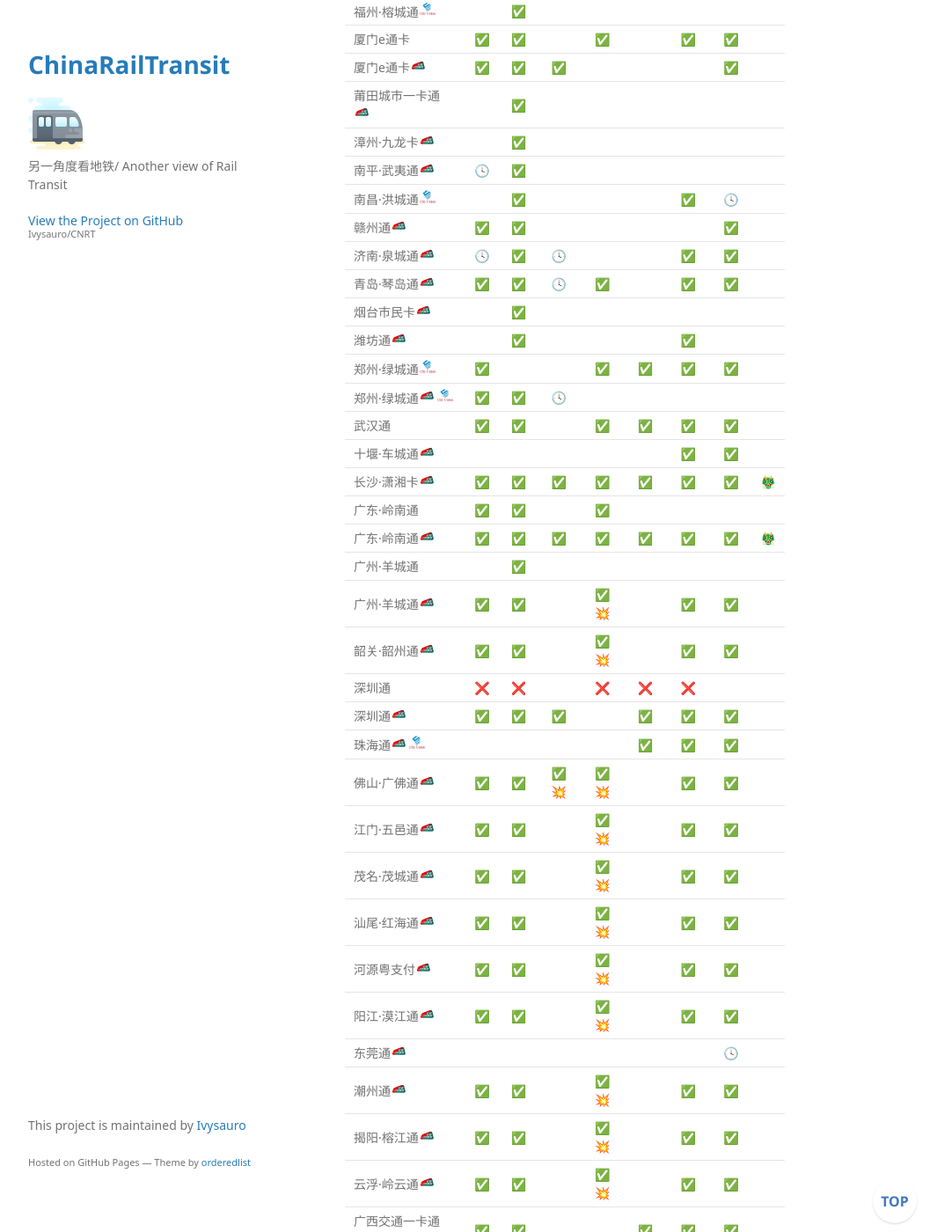
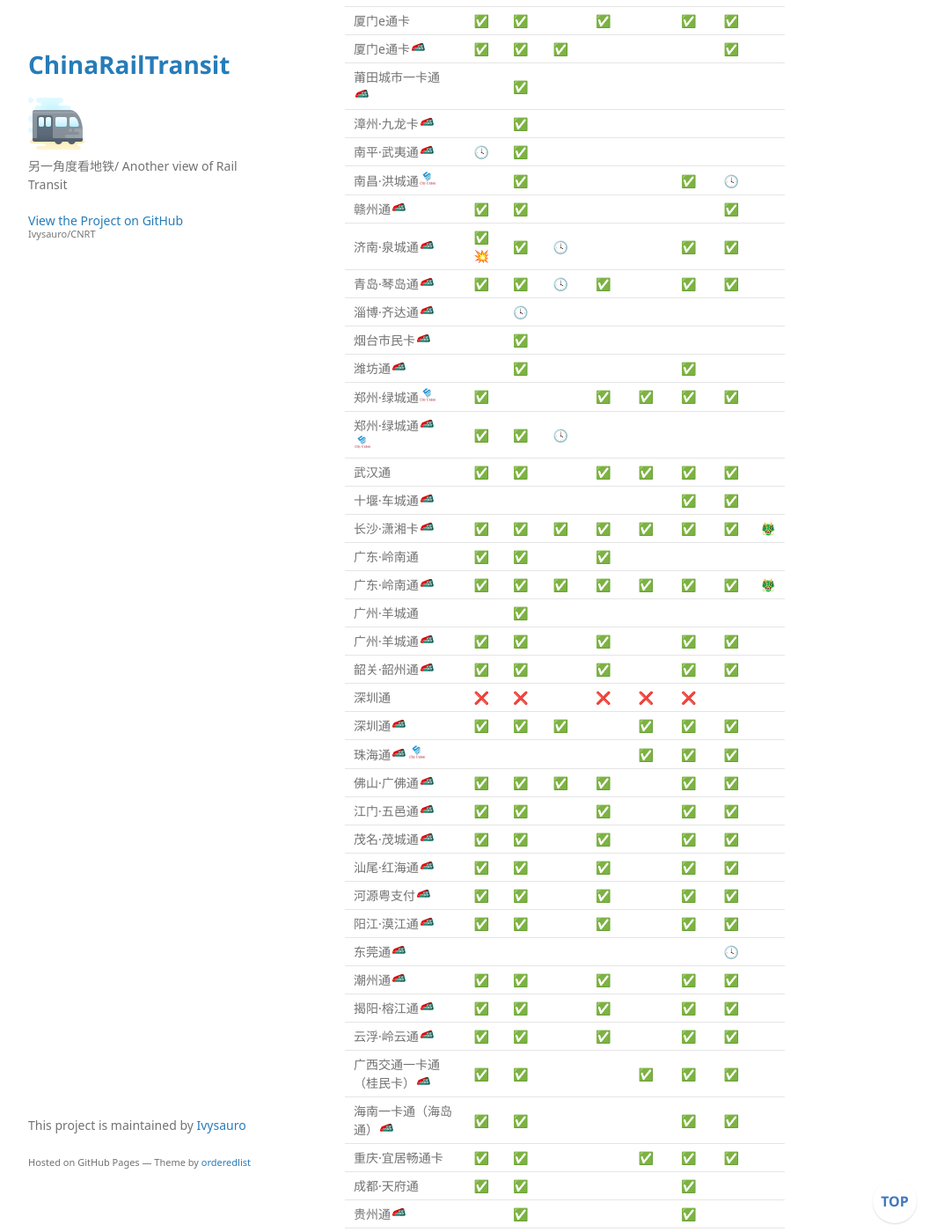
Before and after one commit to Ivysauro/CNRT, a Jekyll site: the page built from data/NFC.md, in a window 1280 px wide and 1400 px high, scrolled down 2976 px. Shown: the whole window at 88% size, without its empty margins (178-1251 px from the left). Built offline with Jekyll 4.4.1, drawn with Linux system fonts in a browser that asks for light colours; some web fonts are replaced; our own code applies the rules of GitHub Pages for plain Markdown files; a script that is not in the unit is left out.

Commit message:
🍊不定期更新数据

```diff
--- a/data/NFC.md
+++ b/data/NFC.md
@@ -45,7 +45,7 @@
 | 邯郸市民卡（邯郸通）<img src="https://raw.githubusercontent.com/Ivysauro/CNRT/master/images/T-Union.png" width="20" hegiht="20"> |  | ✅ |  |  |  |  |  |  |
 | 包头·鹿城通<img src="https://raw.githubusercontent.com/Ivysauro/CNRT/master/images/T-Union.png" width="20" hegiht="20"> |  | ✅ |  |  |  |  | ✅ |  |
 | 沈阳·盛京通<img src="https://raw.githubusercontent.com/Ivysauro/CNRT/master/images/T-Union.png" width="20" hegiht="20"> | ✅ | ✅ |  | ✅ |  | ✅ | ✅ |  |
-| 大连明珠卡<img src="https://raw.githubusercontent.com/Ivysauro/CNRT/master/images/T-Union.png" width="20" hegiht="20"> | ✅ | ✅ | ✅💥 | ✅ |  | ✅ | ✅ |  |
+| 大连明珠卡<img src="https://raw.githubusercontent.com/Ivysauro/CNRT/master/images/T-Union.png" width="20" hegiht="20"> | ✅ | ✅ | ✅ | ✅ |  | ✅ | ✅ |  |
 | 吉林通<img src="https://raw.githubusercontent.com/Ivysauro/CNRT/master/images/T-Union.png" width="20" hegiht="20"> | ✅ | ✅ |  | ✅ |  | ✅ | ✅ |  |
 | 哈尔滨城市通<img src="https://raw.githubusercontent.com/Ivysauro/CNRT/master/images/T-Union.png" width="20" hegiht="20"> | ✅ | ✅ |  | ✅ |  | ✅ | ✅ |  |
 | 上海公共交通卡<img src="https://raw.githubusercontent.com/Ivysauro/CNRT/master/images/City Union.png" width="20" hegiht="20"> | ✅ | ✅ | ✅ | ✅ |  | ✅ | ✅ |  |
@@ -70,7 +70,7 @@
 | 宁波·甬城通<img src="https://raw.githubusercontent.com/Ivysauro/CNRT/master/images/City Union.png" width="20" hegiht="20"> | ✅ | ✅ | 🕓 |  |  | ✅ | ✅ |  |
 | 绍兴一卡通<img src="https://raw.githubusercontent.com/Ivysauro/CNRT/master/images/T-Union.png" width="20" hegiht="20"> | ✅ |  |  |  |  | ✅ | ✅ |  |
 | 金华市民卡（八婺通）<img src="https://raw.githubusercontent.com/Ivysauro/CNRT/master/images/City Union.png" width="20" hegiht="20"> |  | ✅ |  |  |  | ✅ |  |  |
-| 台州公共交通卡<img src="https://raw.githubusercontent.com/Ivysauro/CNRT/master/images/T-Union.png" width="20" hegiht="20"><img src="https://raw.githubusercontent.com/Ivysauro/CNRT/master/images/City Union.png" width="20" hegiht="20"> | ✅ |  |  | ✅ |  | ✅ | ✅ |  |
+| 台州公共交通卡<img src="https://raw.githubusercontent.com/Ivysauro/CNRT/master/images/T-Union.png" width="20" hegiht="20"><img src="https://raw.githubusercontent.com/Ivysauro/CNRT/master/images/City Union.png" width="20" hegiht="20"> | ✅ | 🕓 |  | ✅ |  | ✅ | ✅ |  |
 | 合肥通 | ✅ | ✅ |  | ✅ | ✅ | ✅ | ✅ |  |
 | 合肥通<img src="https://raw.githubusercontent.com/Ivysauro/CNRT/master/images/T-Union.png" width="20" hegiht="20"> | ✅ | ✅ | 🕓 |  |  |  | ✅ |  |
 | 福州·榕城通<img src="https://raw.githubusercontent.com/Ivysauro/CNRT/master/images/City Union.png" width="20" hegiht="20"> |  | ✅ |  |  |  |  |  |  |
@@ -81,8 +81,9 @@
 | 南平·武夷通<img src="https://raw.githubusercontent.com/Ivysauro/CNRT/master/images/T-Union.png" width="20" hegiht="20"> | 🕓 | ✅ |  |  |  |  |  |  |
 | 南昌·洪城通<img src="https://raw.githubusercontent.com/Ivysauro/CNRT/master/images/City Union.png" width="20" hegiht="20"> |  | ✅ |  |  |  | ✅ | 🕓 |  |
 | 赣州通<img src="https://raw.githubusercontent.com/Ivysauro/CNRT/master/images/T-Union.png" width="20" hegiht="20"> | ✅ | ✅ |  |  |  |  | ✅ |  |
-| 济南·泉城通<img src="https://raw.githubusercontent.com/Ivysauro/CNRT/master/images/T-Union.png" width="20" hegiht="20"> | 🕓 | ✅ | 🕓 | | | ✅ | ✅ |
+| 济南·泉城通<img src="https://raw.githubusercontent.com/Ivysauro/CNRT/master/images/T-Union.png" width="20" hegiht="20"> | ✅💥 | ✅ | 🕓 | | | ✅ | ✅ |
 | 青岛·琴岛通<img src="https://raw.githubusercontent.com/Ivysauro/CNRT/master/images/T-Union.png" width="20" hegiht="20"> | ✅ | ✅ | 🕓 | ✅ |  | ✅ | ✅ |  |
+| 淄博·齐达通<img src="https://raw.githubusercontent.com/Ivysauro/CNRT/master/images/T-Union.png" width="20" hegiht="20"> | | 🕓 |
 | 烟台市民卡<img src="https://raw.githubusercontent.com/Ivysauro/CNRT/master/images/T-Union.png" width="20" hegiht="20"> |  | ✅ |  |  |  |  |  |  |
 | 潍坊通<img src="https://raw.githubusercontent.com/Ivysauro/CNRT/master/images/T-Union.png" width="20" hegiht="20"> |  | ✅ |  |  |  | ✅ |  |  |
 | 郑州·绿城通<img src="https://raw.githubusercontent.com/Ivysauro/CNRT/master/images/City Union.png" width="20" hegiht="20"> | ✅ |  |  | ✅ | ✅ | ✅ | ✅ |  |
@@ -93,21 +94,21 @@
 | 广东·岭南通 | ✅ | ✅ |  | ✅ |  |  |  |  |
 | 广东·岭南通<img src="https://raw.githubusercontent.com/Ivysauro/CNRT/master/images/T-Union.png" width="20" hegiht="20"> | ✅ | ✅ | ✅ | ✅ | ✅ | ✅ | ✅ | 🐲 |
 | 广州·羊城通 | | ✅ |
-| 广州·羊城通<img src="https://raw.githubusercontent.com/Ivysauro/CNRT/master/images/T-Union.png" width="20" hegiht="20"> | ✅ | ✅ |  | ✅💥 |  | ✅ | ✅ |  |
-| 韶关·韶州通<img src="https://raw.githubusercontent.com/Ivysauro/CNRT/master/images/T-Union.png" width="20" hegiht="20"> | ✅ | ✅ |  | ✅💥 |  | ✅ | ✅ |  |
+| 广州·羊城通<img src="https://raw.githubusercontent.com/Ivysauro/CNRT/master/images/T-Union.png" width="20" hegiht="20"> | ✅ | ✅ |  | ✅ |  | ✅ | ✅ |  |
+| 韶关·韶州通<img src="https://raw.githubusercontent.com/Ivysauro/CNRT/master/images/T-Union.png" width="20" hegiht="20"> | ✅ | ✅ |  | ✅ |  | ✅ | ✅ |  |
 | 深圳通 | ❌ | ❌ |  | ❌ | ❌ | ❌ |  |  |
 | 深圳通<img src="https://raw.githubusercontent.com/Ivysauro/CNRT/master/images/T-Union.png" width="20" hegiht="20"> | ✅ | ✅ | ✅ |  | ✅ | ✅ | ✅ |  |
 | 珠海通<img src="https://raw.githubusercontent.com/Ivysauro/CNRT/master/images/T-Union.png" width="20" hegiht="20"><img src="https://raw.githubusercontent.com/Ivysauro/CNRT/master/images/City Union.png" width="20" hegiht="20"> |  |  |  |  | ✅ | ✅ | ✅ |  |
-| 佛山·广佛通<img src="https://raw.githubusercontent.com/Ivysauro/CNRT/master/images/T-Union.png" width="20" hegiht="20"> | ✅ | ✅ | ✅💥 | ✅💥 |  | ✅ | ✅ |  |
-| 江门·五邑通<img src="https://raw.githubusercontent.com/Ivysauro/CNRT/master/images/T-Union.png" width="20" hegiht="20"> | ✅ | ✅ |  | ✅💥 |  | ✅ | ✅ |  |
-| 茂名·茂城通<img src="https://raw.githubusercontent.com/Ivysauro/CNRT/master/images/T-Union.png" width="20" hegiht="20"> | ✅ | ✅ |  | ✅💥 |  | ✅ | ✅ |  |
-| 汕尾·红海通<img src="https://raw.githubusercontent.com/Ivysauro/CNRT/master/images/T-Union.png" width="20" hegiht="20"> | ✅ | ✅ |  | ✅💥 |  | ✅ | ✅ |  |
-| 河源粤支付<img src="https://raw.githubusercontent.com/Ivysauro/CNRT/master/images/T-Union.png" width="20" hegiht="20"> | ✅ | ✅ |  | ✅💥 |  | ✅ | ✅ |  |
-| 阳江·漠江通<img src="https://raw.githubusercontent.com/Ivysauro/CNRT/master/images/T-Union.png" width="20" hegiht="20"> | ✅ | ✅ |  | ✅💥 |  | ✅ | ✅ |  |
+| 佛山·广佛通<img src="https://raw.githubusercontent.com/Ivysauro/CNRT/master/images/T-Union.png" width="20" hegiht="20"> | ✅ | ✅ | ✅ | ✅ |  | ✅ | ✅ |  |
+| 江门·五邑通<img src="https://raw.githubusercontent.com/Ivysauro/CNRT/master/images/T-Union.png" width="20" hegiht="20"> | ✅ | ✅ |  | ✅ |  | ✅ | ✅ |  |
+| 茂名·茂城通<img src="https://raw.githubusercontent.com/Ivysauro/CNRT/master/images/T-Union.png" width="20" hegiht="20"> | ✅ | ✅ |  | ✅ |  | ✅ | ✅ |  |
+| 汕尾·红海通<img src="https://raw.githubusercontent.com/Ivysauro/CNRT/master/images/T-Union.png" width="20" hegiht="20"> | ✅ | ✅ |  | ✅ |  | ✅ | ✅ |  |
+| 河源粤支付<img src="https://raw.githubusercontent.com/Ivysauro/CNRT/master/images/T-Union.png" width="20" hegiht="20"> | ✅ | ✅ |  | ✅ |  | ✅ | ✅ |  |
+| 阳江·漠江通<img src="https://raw.githubusercontent.com/Ivysauro/CNRT/master/images/T-Union.png" width="20" hegiht="20"> | ✅ | ✅ |  | ✅ |  | ✅ | ✅ |  |
 | 东莞通<img src="https://raw.githubusercontent.com/Ivysauro/CNRT/master/images/T-Union.png" width="20" hegiht="20"> | | | | | | | 🕓 |
-| 潮州通<img src="https://raw.githubusercontent.com/Ivysauro/CNRT/master/images/T-Union.png" width="20" hegiht="20"> | ✅ | ✅ |  | ✅💥 |  | ✅ | ✅ |  |
-| 揭阳·榕江通<img src="https://raw.githubusercontent.com/Ivysauro/CNRT/master/images/T-Union.png" width="20" hegiht="20"> | ✅ | ✅ |  | ✅💥 |  | ✅ | ✅ |  |
-| 云浮·岭云通<img src="https://raw.githubusercontent.com/Ivysauro/CNRT/master/images/T-Union.png" width="20" hegiht="20"> | ✅ | ✅ |  | ✅💥 |  | ✅ | ✅ |  |
+| 潮州通<img src="https://raw.githubusercontent.com/Ivysauro/CNRT/master/images/T-Union.png" width="20" hegiht="20"> | ✅ | ✅ |  | ✅ |  | ✅ | ✅ |  |
+| 揭阳·榕江通<img src="https://raw.githubusercontent.com/Ivysauro/CNRT/master/images/T-Union.png" width="20" hegiht="20"> | ✅ | ✅ |  | ✅ |  | ✅ | ✅ |  |
+| 云浮·岭云通<img src="https://raw.githubusercontent.com/Ivysauro/CNRT/master/images/T-Union.png" width="20" hegiht="20"> | ✅ | ✅ |  | ✅ |  | ✅ | ✅ |  |
 | 广西交通一卡通（桂民卡）<img src="https://raw.githubusercontent.com/Ivysauro/CNRT/master/images/T-Union.png" width="20" hegiht="20"> | ✅ | ✅ |  |  | ✅ | ✅ | ✅ |  |
 | 海南一卡通（海岛通）<img src="https://raw.githubusercontent.com/Ivysauro/CNRT/master/images/T-Union.png" width="20" hegiht="20"> | ✅ | ✅ |  |  |  | ✅ | ✅ |  |
 | 重庆·宜居畅通卡 | ✅ | ✅ |  |  | ✅ | ✅ | ✅ |  |
@@ -119,7 +120,7 @@
 | 榆林·驼城通<img src="https://raw.githubusercontent.com/Ivysauro/CNRT/master/images/T-Union.png" width="20" hegiht="20"> |  | ✅ |  |  |  |  | ✅ |  |
 | 兰州公交一卡通<img src="https://raw.githubusercontent.com/Ivysauro/CNRT/master/images/T-Union.png" width="20" hegiht="20"> |  | ✅ |  |  |  | ✅ | ✅ |  |
 | 西宁·夏都通<img src="https://raw.githubusercontent.com/Ivysauro/CNRT/master/images/T-Union.png" width="20" hegiht="20"> |  | 🕓 |  |  |  |  | 🕓 |  |
-| 乌鲁木齐·红山通<img src="https://raw.githubusercontent.com/Ivysauro/CNRT/master/images/T-Union.png" width="20" hegiht="20"> |  | 🕓 |  |  |  |  |  |  |
+| 乌鲁木齐·红山通<img src="https://raw.githubusercontent.com/Ivysauro/CNRT/master/images/T-Union.png" width="20" hegiht="20"> |  | 🕓❌ |  |  |  |  |  |  |
 | 香港·八达通 |  | ✅ | ✅[^hk2] | ✅[^hk] |  |  |  |  |
 | 台北·悠游卡 |  |  |  | ✅[^yy] |  |  |  |  |
 |  | <img src="https://raw.githubusercontent.com/Ivysauro/CNRT/master/images/Xiaomi.png" width="25" hegiht="25" alt="Xiaomi"/> | <img src="https://raw.githubusercontent.com/Ivysauro/CNRT/master/images/Huawei.png" width="30" hegiht="30" alt="Huawei"/> | <img src="https://raw.githubusercontent.com/Ivysauro/CNRT/master/images/Apple.png" width="30" hegiht="30" alt="Apple"/> | <img src="https://raw.githubusercontent.com/Ivysauro/CNRT/master/images/Samsung.png" width="40" hegiht="40" alt="Samsung"/> | <img src="https://raw.githubusercontent.com/Ivysauro/CNRT/master/images/Meizu.png" width="40" hegiht="40" alt="Meizu"/> | <img src="https://raw.githubusercontent.com/Ivysauro/CNRT/master/images/OPPO.png" width="40" hegiht="40" alt="OPPO"/> | <img src="https://raw.githubusercontent.com/Ivysauro/CNRT/master/images/vivo.png" width="40" hegiht="40" alt="vivo"/> |  |
```
